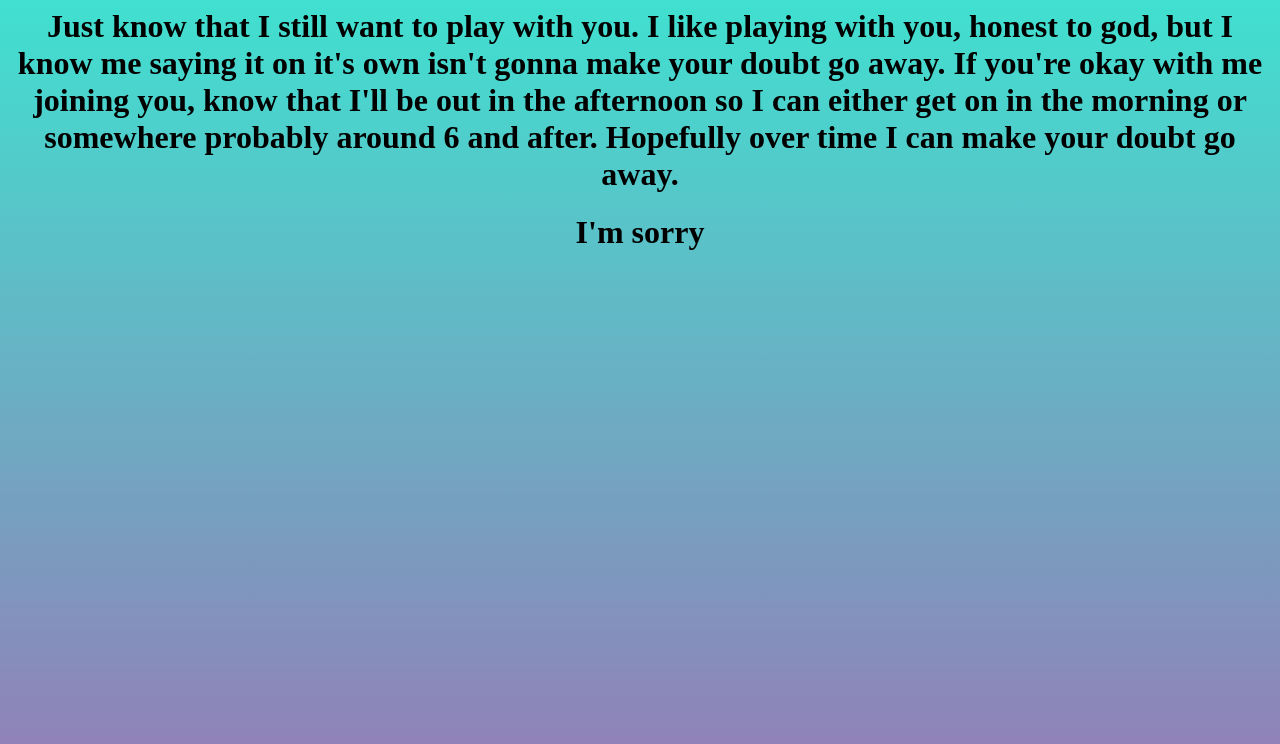
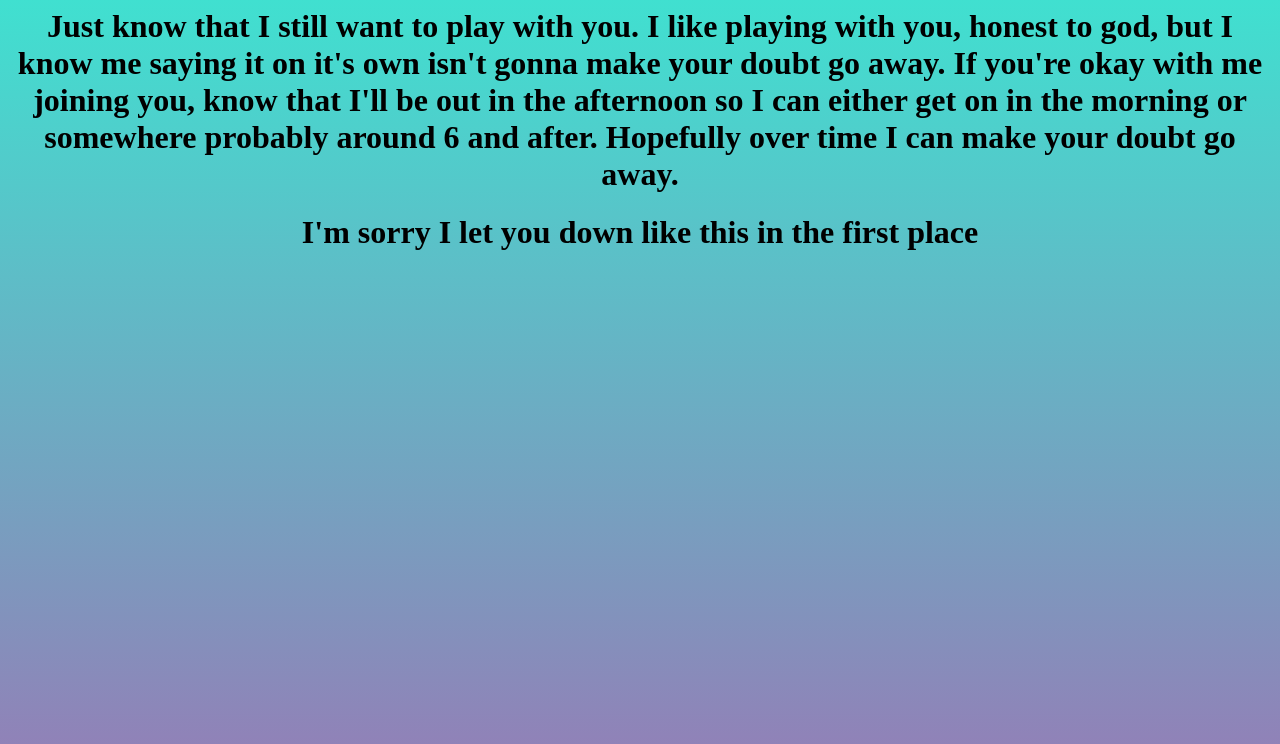
Before and after one commit to ElasticBow/thing, a plain HTML site: page index.html in a window 1280 px wide. Drawn offline with Linux system fonts and the light colour scheme.

Commit message:
Update index.html

```diff
--- a/index.html
+++ b/index.html
@@ -9,6 +9,6 @@ body {
 </head>
 <center>
     <h1>Just know that I still want to play with you. I like playing with you, honest to god, but I know me saying it on it's own isn't gonna make your doubt go away. If you're okay with me joining you, know that I'll be out in the afternoon so I can either get on in the morning or somewhere probably around 6 and after. Hopefully over time I can make your doubt go away. </h1>
-    <h1>I'm sorry</h1>
+    <h1>I'm sorry I let you down like this in the first place</h1>
 
 </center>
```
